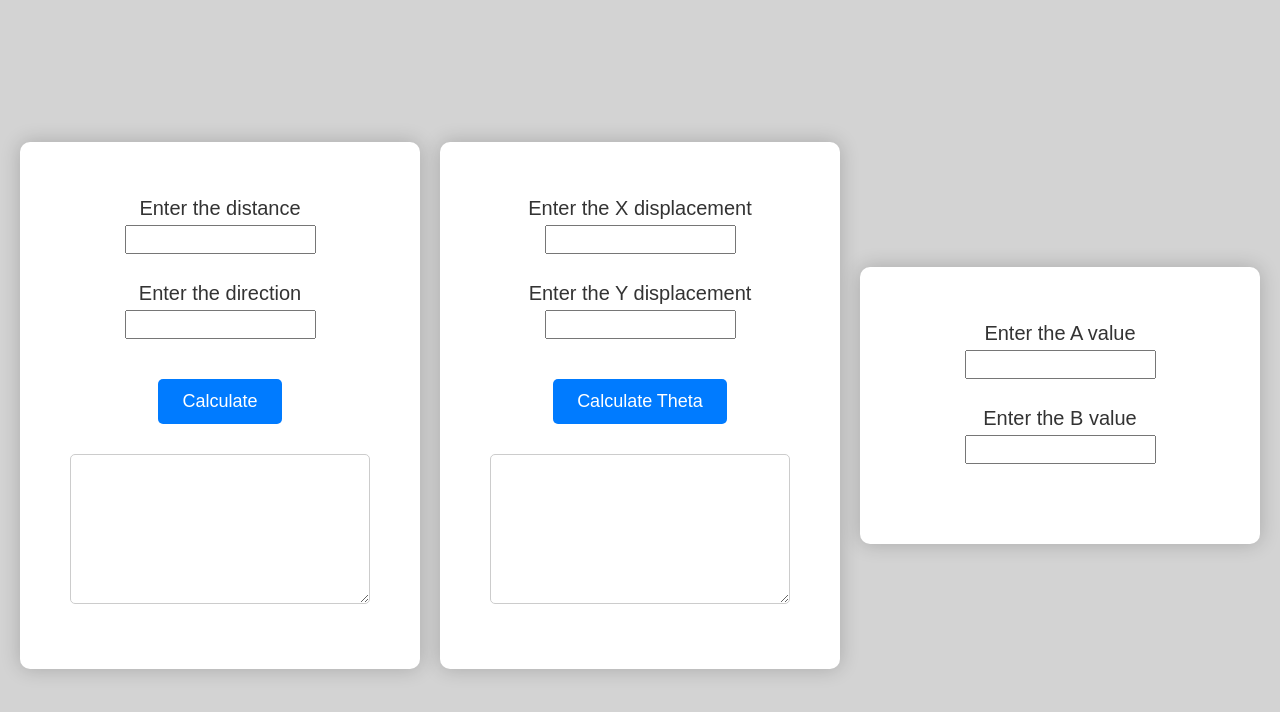
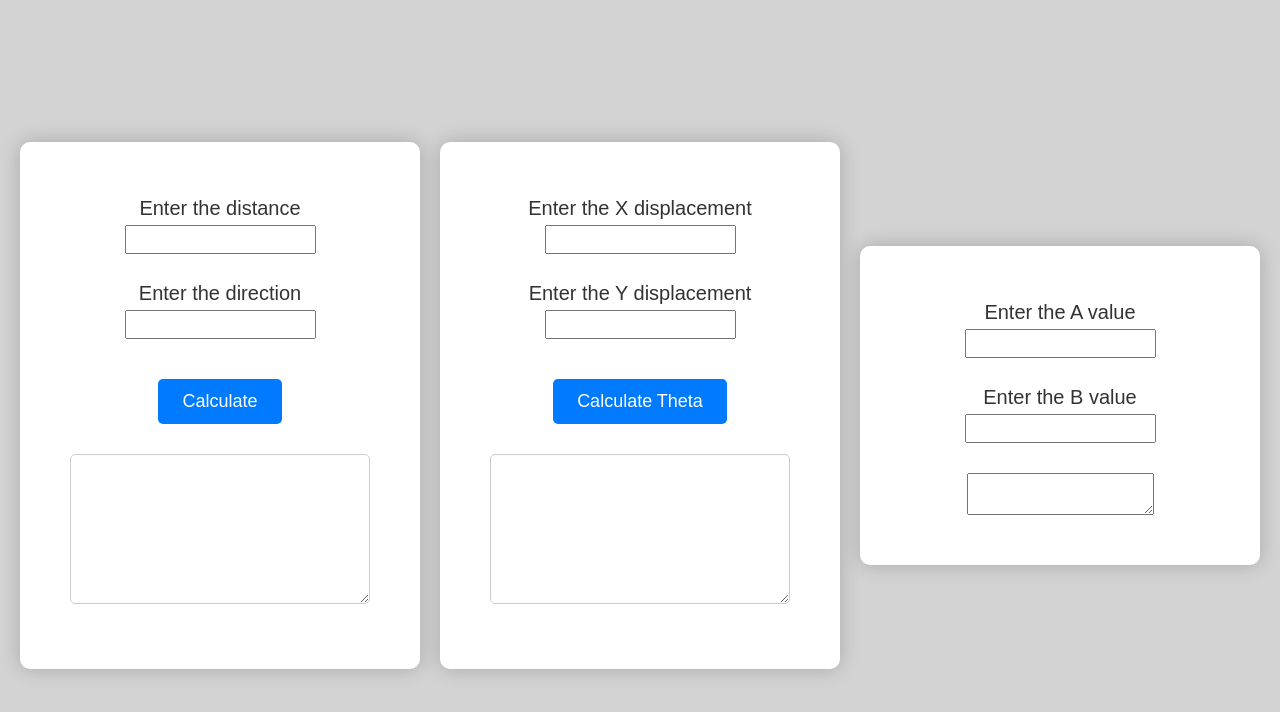
Before and after one commit to g2101/Physics-Calculator, a plain HTML site: page index.html in a window 1280 px wide. Drawn offline with Linux system fonts and the light colour scheme.

Commit message:
Oct 4, 2023, 12:35 PM

```diff
--- a/index.html
+++ b/index.html
@@ -56,8 +56,12 @@
                 <br><br>
                 <p>Enter the B value</p>
                 <input id="bValue" type="text" name="bValue">
-                </div>
-                <div class="button-container"
+            </div>
+            <div class="button-container">
+                <textarea id="pythagOutput" name="pythagOutput"></textarea>
+            </div>
+        </div>
+    </div>
     <script src="calculator.js"></script>
 </body>
 
```
